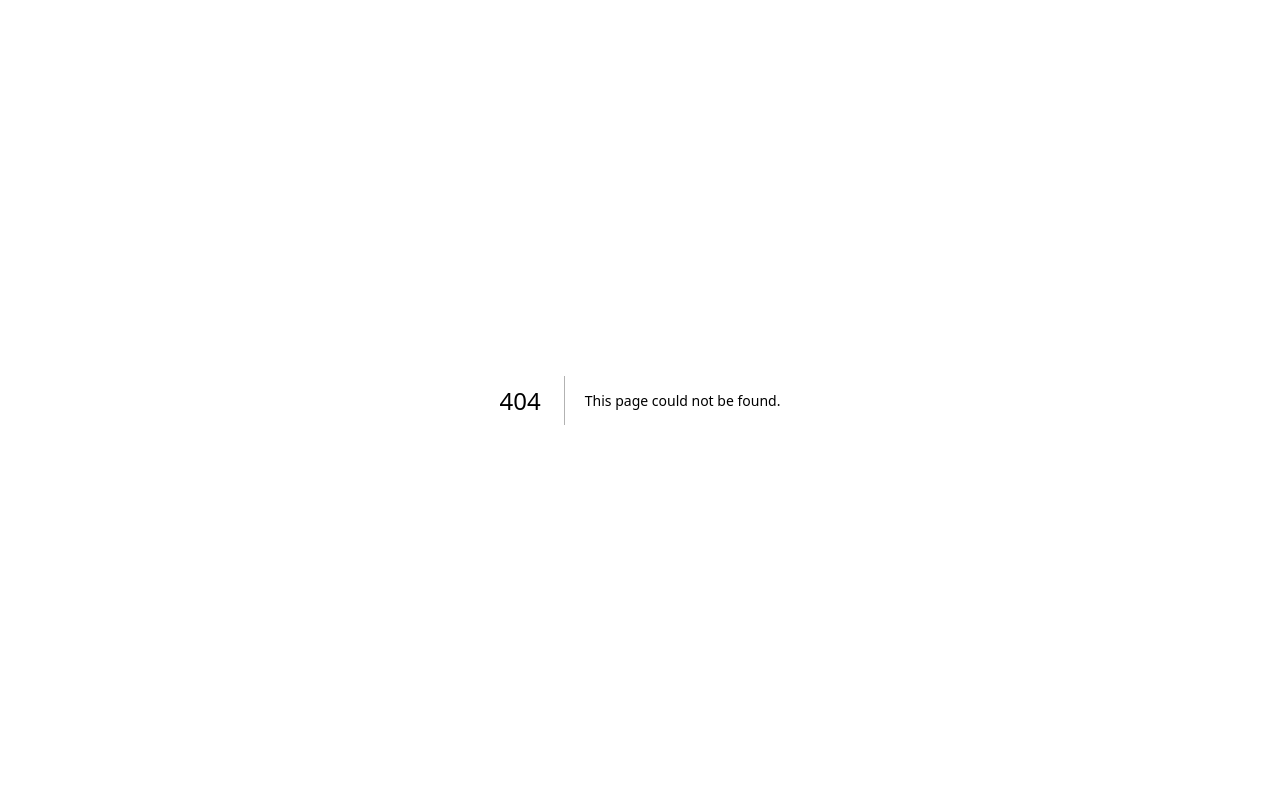
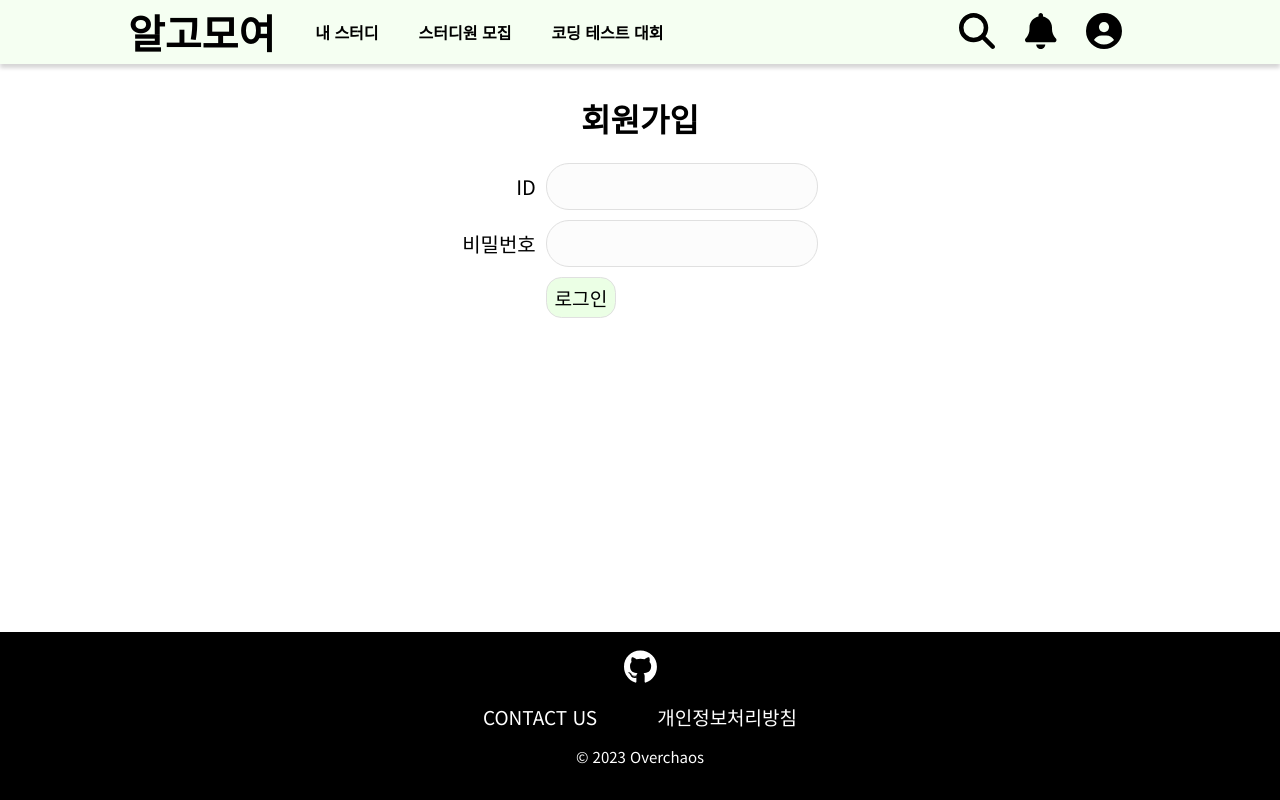
Before and after one commit to cau-overchaos/frontend, a Next.js app: page /signin in a window 1280 px wide. Before the commit this address had no page. Built offline with nearby package versions, Linux system fonts and the light colour scheme; a web font is replaced by a local one.

Commit message:
Impl sign-in page

```diff
--- /dev/null
+++ b/src/app/signin/page.module.scss
@@ -0,0 +1,27 @@
+.container {
+    max-width: 600px;
+    padding: 10px;
+    margin: auto;
+    h1 {
+        text-align: center;
+    }
+
+    .form {
+        display: grid;
+        column-gap: 10px;
+        row-gap: 10px;
+        align-items: center;
+        label {
+            font-size: 20px;
+            vertical-align: middle;
+            grid-column: 1;
+            text-align: right;
+        }
+        .input {
+            grid-column: 2;
+        }
+        button {
+            width: fit-content;
+        }
+    }
+}
--- /dev/null
+++ b/src/app/signin/page.tsx
@@ -0,0 +1,51 @@
+"use client";
+
+import { FormEventHandler, useState } from 'react'
+import { Button, Input } from '../common/inputs'
+import styles from './page.module.scss'
+import MainLayout from '../main_layout';
+
+export default function signUp() {
+    const [id, setId] = useState<string>('');
+    const [password, setPassword] = useState<string>('');
+
+    const doSignup: FormEventHandler<HTMLFormElement> = (evt) => {
+        evt.preventDefault();
+        let validated = false;
+
+        if (id.length == 0) {
+            alert('아이디를 입력해주세요!');
+        } else if (password.length == 0) {
+            alert('비밀번호를 입력해주세요!');
+        } else {
+            validated = true;
+        }
+
+        if (validated) {
+
+        }
+    }
+
+    return <MainLayout>
+        <div className={styles.container}>
+            <h1>회원가입</h1>
+            <form className={styles.form} onSubmit={doSignup}>
+                <label>
+                    ID
+                </label>
+                <div className={styles.input}>
+                    <Input required pattern='[a-z0-9_]+' minLength={4} name='id' value={id} onChange={(evt) => setId(evt.target.value.toLowerCase())} />
+                </div>
+                <label>
+                    비밀번호
+                </label>
+                <div className={styles.input}>
+                    <Input required password minLength={8} name='password' value={password} onChange={(evt) => setPassword(evt.target.value)}></Input>
+                </div>
+                <div className={styles.input}>
+                    <Button submit>로그인</Button>
+                </div>
+            </form>
+        </div>
+    </MainLayout>
+}
```
